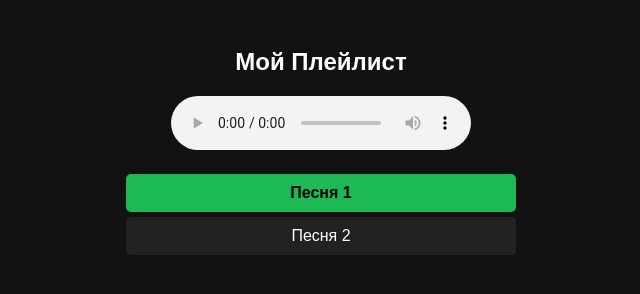
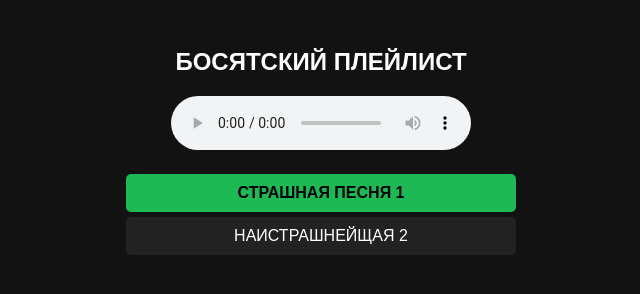
Before and after one commit to tisbzn/music-strashnie, a plain HTML site: page index.html in a window 1280 px wide. Shown: the whole page, without its empty margins (319-959 px from the left). Drawn offline with Linux system fonts and the light colour scheme.

Commit message:
Update index.html

```diff
--- a/index.html
+++ b/index.html
@@ -2,7 +2,7 @@
 <html lang="ru">
 <head>
     <meta charset="UTF-8">
-    <title>Мой Плейлист</title>
+    <title>БОСЯТСКИЙ ПЛЕЙЛИСТ</title>
     <style>
         body { font-family: sans-serif; background: #121212; color: #fff; padding: 20px; text-align: center; }
         .playlist { list-style: none; padding: 0; max-width: 400px; margin: 20px auto; }
@@ -12,15 +12,15 @@
 </head>
 <body>
 
-    <h2>Мой Плейлист</h2>
+    <h2>БОСЯТСКИЙ ПЛЕЙЛИСТ</h2>
 
     <!-- Сам плеер -->
     <audio id="audioPlayer" controls autoplay></audio>
 
     <!-- Список ваших треков с GitHub -->
     <ul class="playlist" id="playlist">
-        <li class="active" data-src="https://github.com/tisbzn/music-strashnie/raw/refs/heads/main/%D0%9B%D0%B5%CC%88%D1%88%D0%B0%20%D0%94%D0%B6%D0%B5%D0%B8%CC%86%20feat.%20Adam%20Jamar%20-%20%D0%94%D0%B0%D0%B2%D1%8F%D1%82%20%D0%BD%D0%B8%D0%B7%D0%B0.mp3">Песня 1</li>
-        <li data-src="https://github.com/tisbzn/music-strashnie2/raw/refs/heads/main/%D0%9B%D0%B5%D1%88%D0%B0%20%D0%94%D0%B6%D0%B5%D0%B9%20-%20%D0%93%D1%80%D0%BE%D0%BC%D0%BA%D0%B0%D1%8F%20%D0%9B%D0%B0%D0%B4%D0%B0%20(low%20bass%20by%20DryunyA).mp3">Песня 2</li>
+        <li class="active" data-src="https://github.com/tisbzn/music-strashnie/raw/refs/heads/main/%D0%9B%D0%B5%CC%88%D1%88%D0%B0%20%D0%94%D0%B6%D0%B5%D0%B8%CC%86%20feat.%20Adam%20Jamar%20-%20%D0%94%D0%B0%D0%B2%D1%8F%D1%82%20%D0%BD%D0%B8%D0%B7%D0%B0.mp3">СТРАШНАЯ ПЕСНЯ 1</li>
+        <li data-src="https://github.com/tisbzn/music-strashnie2/raw/refs/heads/main/%D0%9B%D0%B5%D1%88%D0%B0%20%D0%94%D0%B6%D0%B5%D0%B9%20-%20%D0%93%D1%80%D0%BE%D0%BC%D0%BA%D0%B0%D1%8F%20%D0%9B%D0%B0%D0%B4%D0%B0%20(low%20bass%20by%20DryunyA).mp3">НАИСТРАШНЕЙЩАЯ 2</li>
 
 
     <script>
```
